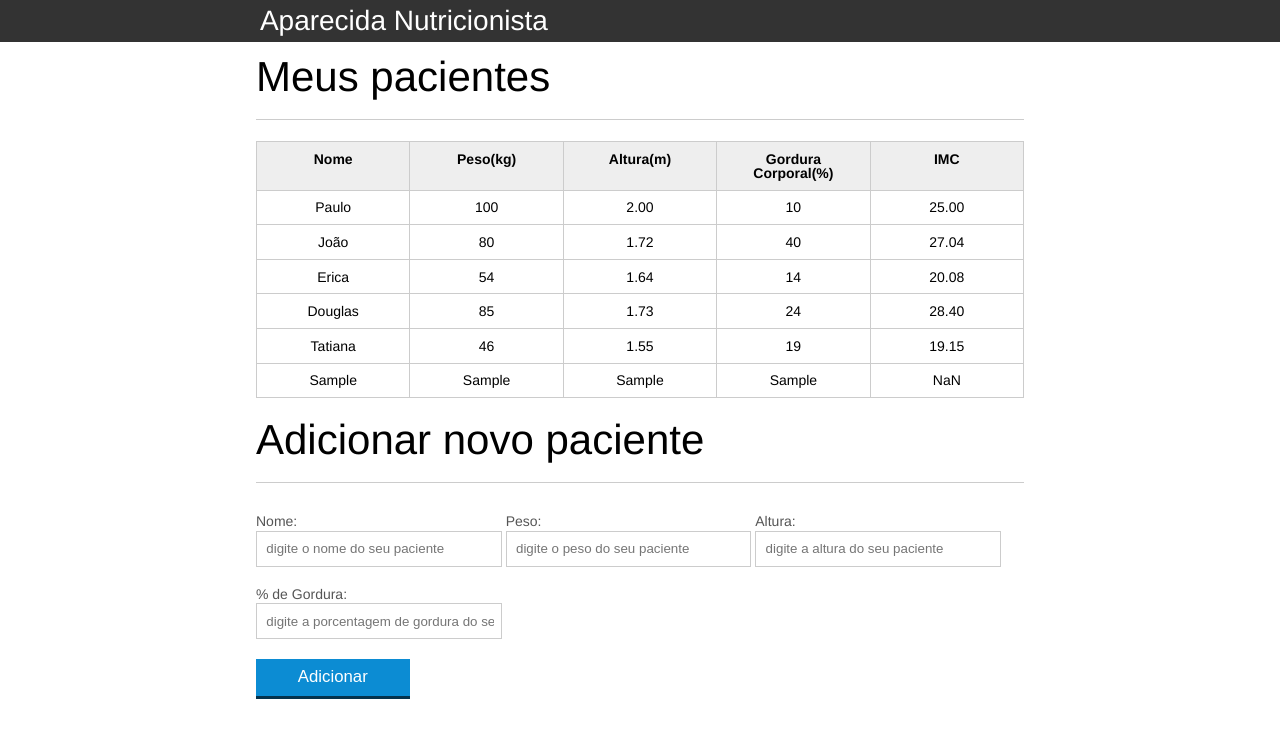
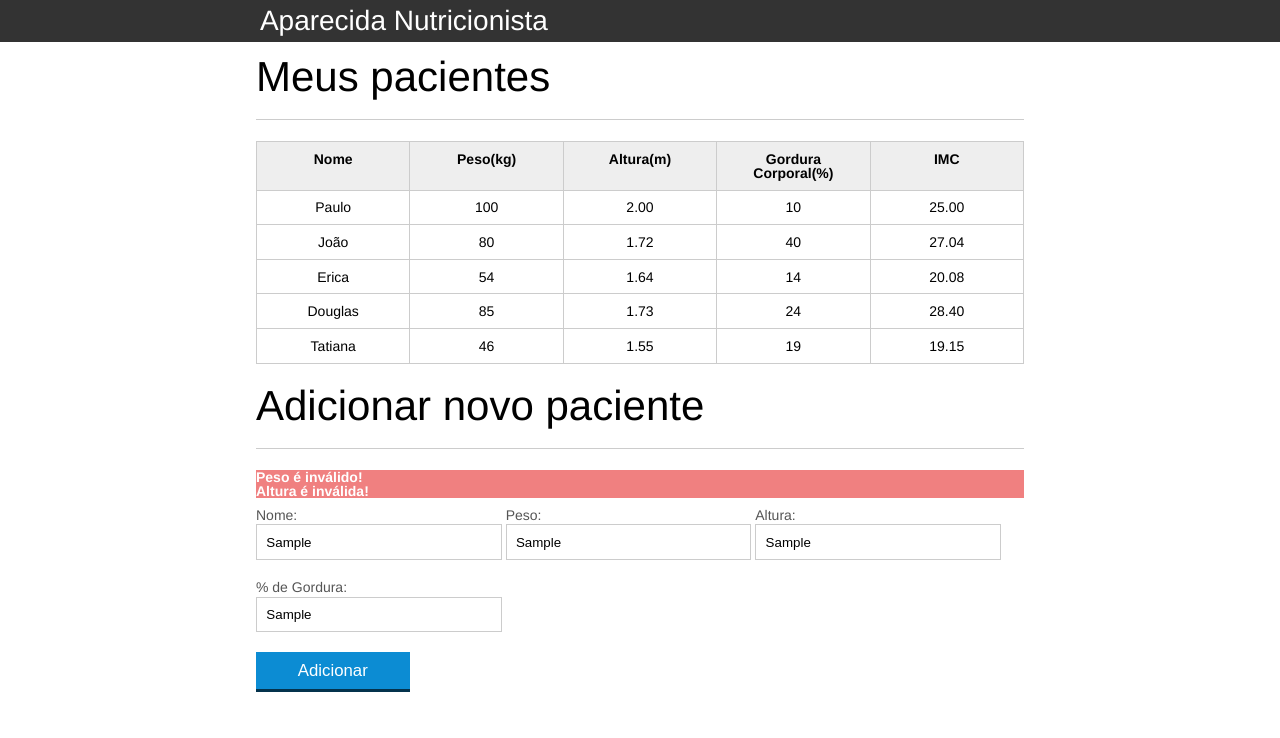
Before and after one commit to mcavalheiro/study-alura-javascript, a plain HTML site: page introducao-javascript/index.html in a window 1280 px wide. Both pictures are taken after typing "Sample", "Sample", "Sample", "Sample" into the empty fields and a click on the button "Adicionar". Drawn offline with Linux system fonts and the light colour scheme.

Commit message:
validação de formulario

```diff
--- a/introducao-javascript/css/index.css
+++ b/introducao-javascript/css/index.css
@@ -137,3 +137,9 @@ button[disabled=disabled], button:disabled {
 	color: #fff;
 	background-color: tomato;
 }
+
+#mensagens-erro{
+	background-color: lightcoral;
+	color: #fff;
+	font-weight: bold;
+}
--- a/introducao-javascript/index.html
+++ b/introducao-javascript/index.html
@@ -74,6 +74,7 @@
 	</br>
 		<section class="container">
 			<h2 id="titulo-form">Adicionar novo paciente</h2>
+			<ul id="mensagens-erro"></ul>
 			<form id="form-adiciona">
 				<div class="grupo">
 					<label for="nome">Nome:</label>
--- a/introducao-javascript/js/calculaIMC.js
+++ b/introducao-javascript/js/calculaIMC.js
@@ -13,16 +13,16 @@ for(var i = 0; i < pacientes.length; i++){
    var peso = tdPeso.textContent;
    var altura = tdAltura.textContent;
 
-   var pesoEhValido = true;
-   var alturaEhValida = true;
+   var pesoEhValido = validaPeso(peso);
+   var alturaEhValida = validaAltura(altura);
 
-   if(peso <=0 || peso >= 1000) {
+   if(!pesoEhValido) {
       pesoEhValido = false;
       tdPeso.textContent = 'Peso inválido!';
       paciente.classList.add('paciente-invalido');
    }
 
-   if(altura <= 0 || altura >= 3.00) {
+   if(!alturaEhValida) {
       alturaEhValida = false;
       tdAltura.textContent = 'Altura inválida!';
       paciente.classList.add('paciente-invalido');
@@ -34,6 +34,22 @@ for(var i = 0; i < pacientes.length; i++){
    }
 }
 
+function validaPeso(peso){
+   if(peso >=0 && peso < 1000){
+      return true;
+   } else {
+      return false;
+   }
+}
+
+function validaAltura(altura){
+   if(altura >= 0 && altura <= 3.0){
+      return true;
+   } else {
+      return false;
+   }
+}
+
 function calculaImc(peso,altura){
    var imc = 0;
    imc = peso / ( altura * altura);
--- a/introducao-javascript/js/form.js
+++ b/introducao-javascript/js/form.js
@@ -7,10 +7,18 @@ botaoAdicionar.addEventListener('click', function(event){
    var paciente = dadosPaciente(form);
    var pacienteTr = criaTr(paciente);
 
+   var erros = validaPaciente(paciente);
+
+   if(erros.length > 0){
+       exibeMenssagensDeErro(erros);
+       return;
+   }
+
    var tabela = document.querySelector('#tabela-pacientes');
    tabela.appendChild(pacienteTr);
 
     form.reset();
+    document.querySelector('#mensagens-erro').innerHTML = '';
 });
 
 function dadosPaciente(form){
@@ -39,7 +47,38 @@ function criaTr(paciente){
 
 function criaTd(dado,classe){
     var td = document.createElement('td');
+
     td.textContent = dado;
     td.classList.add(classe);
+
     return td;
 }
+
+function validaPaciente(paciente){
+    var erros = [];
+
+    if(!validaPeso(paciente.peso)){
+        erros.push('Peso é inválido!');
+    }
+
+    if(!validaAltura(paciente.altura)){
+        erros.push('Altura é inválida!');
+    }
+
+    if(paciente.gordura.length == 0 || paciente.peso.length == 0 || paciente.altura.length == 0 || paciente.nome.length == 0){
+        erros.push('Campo não pode ser em branco!');
+    }
+
+    return erros;
+}
+
+function exibeMenssagensDeErro(erros){
+    var ul = document.querySelector('#mensagens-erro');
+    ul.innerHTML = '';
+
+    erros.forEach(function(erro) {
+        var li = document.createElement('li');
+        li.textContent = erro;
+        ul.appendChild(li);
+    });
+}
```
